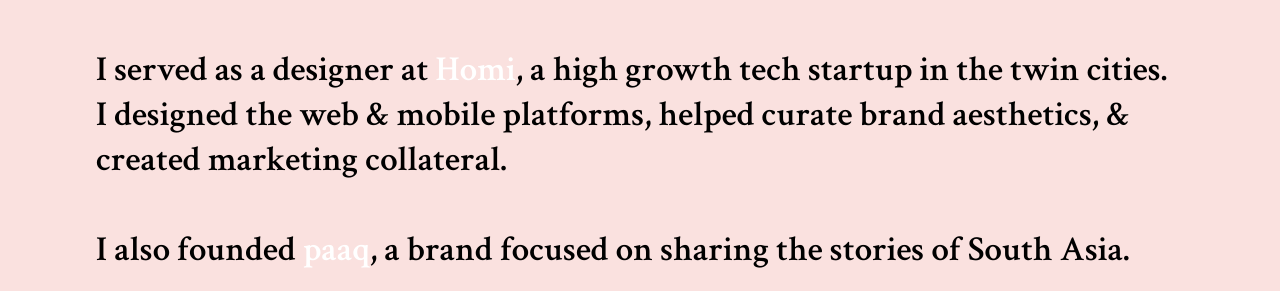
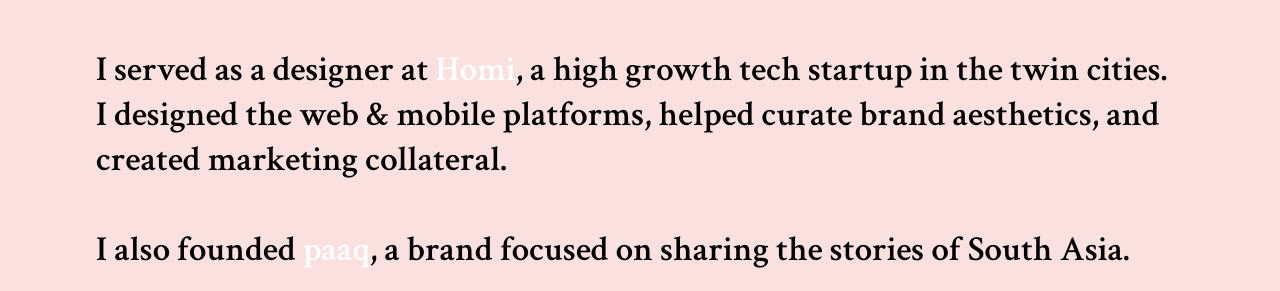
Before and after one commit to aamirpeeran/aamirpeeran.github.io, a Jekyll site: the page built from about.md, in a window 1280 px wide. Shown: the part 301-592 px from the top of the page. Built offline with Jekyll 4.4.1, drawn with Linux system fonts in a browser that asks for light colours.

```diff
--- a/about.md
+++ b/about.md
@@ -9,11 +9,11 @@ layout: default
       <h1 class="heading">About</h1>
       <p class="subheading">I am a designer specializing in product, branding and fashion.<br>
         <div><br> I served as a designer at <a href="https://homi.io/" target="_blank">Homi</a>, a high growth tech startup in the twin cities. I
-          designed the web & mobile platforms, helped curate brand aesthetics, & created marketing collateral.<br>
+          designed the web & mobile platforms, helped curate brand aesthetics, and created marketing collateral.<br>
           <div><br>I also founded <a href="https://paaq.co/" target="_blank">paaq</a>, a brand focused on sharing the stories of South Asia. <br>
             <div><br>I love basketball, streetwear, and cars.</div>
             <div class="bumpdown">
-              <div>See my full resume <a href="https://www.dropbox.com/s/w2nv3bsvzl6xthd/Aamir%20Peeran%20-%20Product%20Designer.pdf?dl=0" target="_blank">here</a>.</div>
+              <div>See my full resume <a href="https://www.dropbox.com/s/jwlt47pwjfbdr7y/Aamir%20Peeran%20-%20Product%20Designer.pdf?dl=0" target="_blank">here</a>.</div>
             </div>
           </div>
         </div>
```
